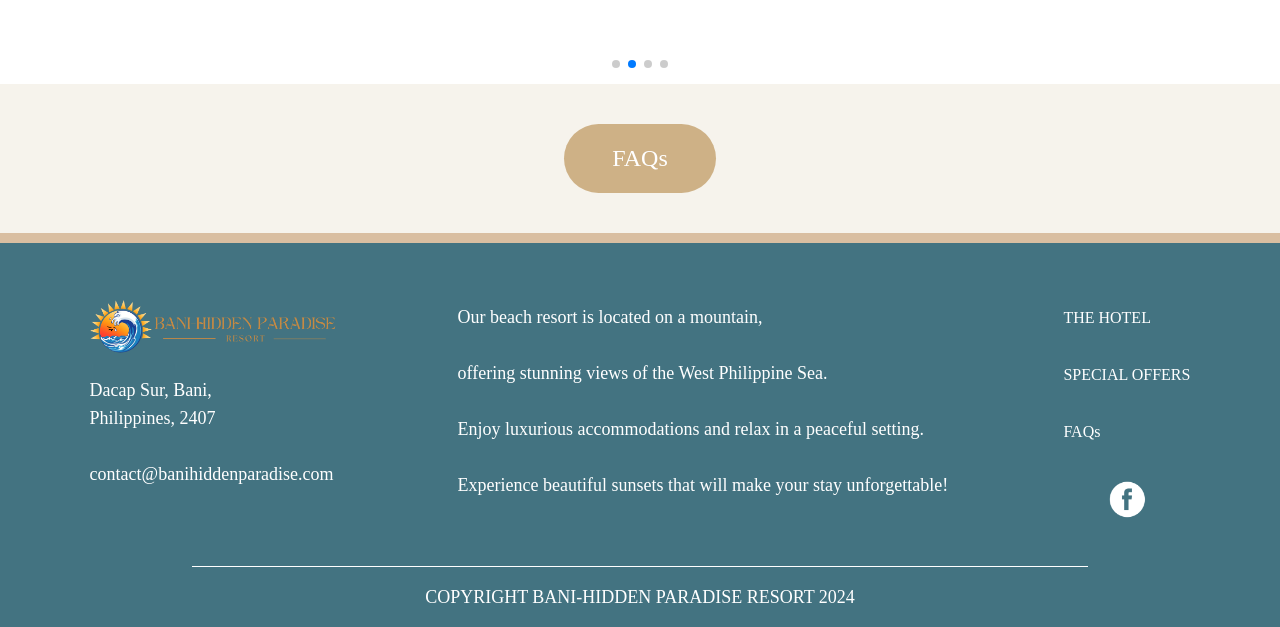
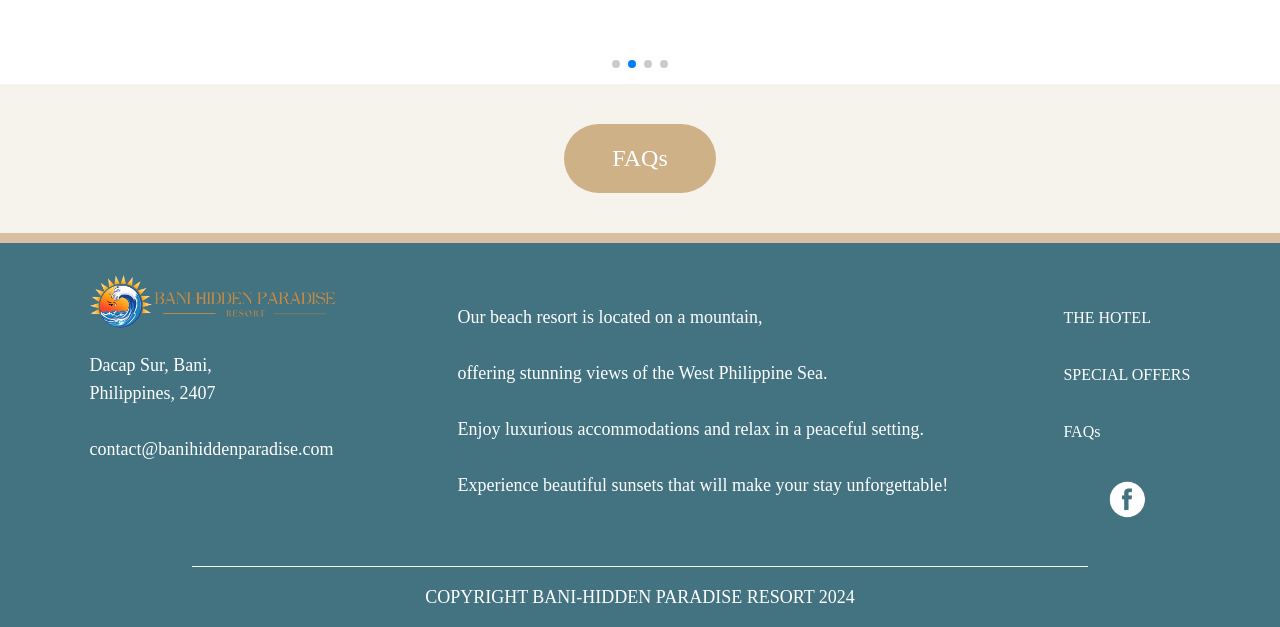
Before and after one commit to urieldc19/STSWENG-BANI-GUEST, a React (Vite) app in the folder client/: page / in a window 1280 px wide. Shown: the part 3498-4125 px from the top of the page. Built offline with nearby package versions, Linux system fonts and the light colour scheme; a web font is replaced by a local one.

Commit message:
Update Footer.tsx

```diff
--- a/client/src/components/Footer.tsx
+++ b/client/src/components/Footer.tsx
@@ -21,9 +21,10 @@ export function Footer() {
 
       <div className="bg-tealblue text-white py-8 px-4 lg:px-12 lg:flex lg:justify-around lg:items-start lg:gap-8 text-center lg:text-left">
 
-        <div className="lg:flex lg:flex-col lg:items-start mt-8 lg:mt-0">
-        <br />
+      <div>
+  <Link to="/">
     <Image src='./images/navbar-logo.png' alt="Logo" className="footer-logo mb-4 mx-auto lg:mx-0" />
+  </Link>
   <p className="text-sm md:text-lg">
     Dacap Sur, Bani,<br />
     Philippines, 2407
```
Lines whose indentation alone changed are shown as unchanged.
